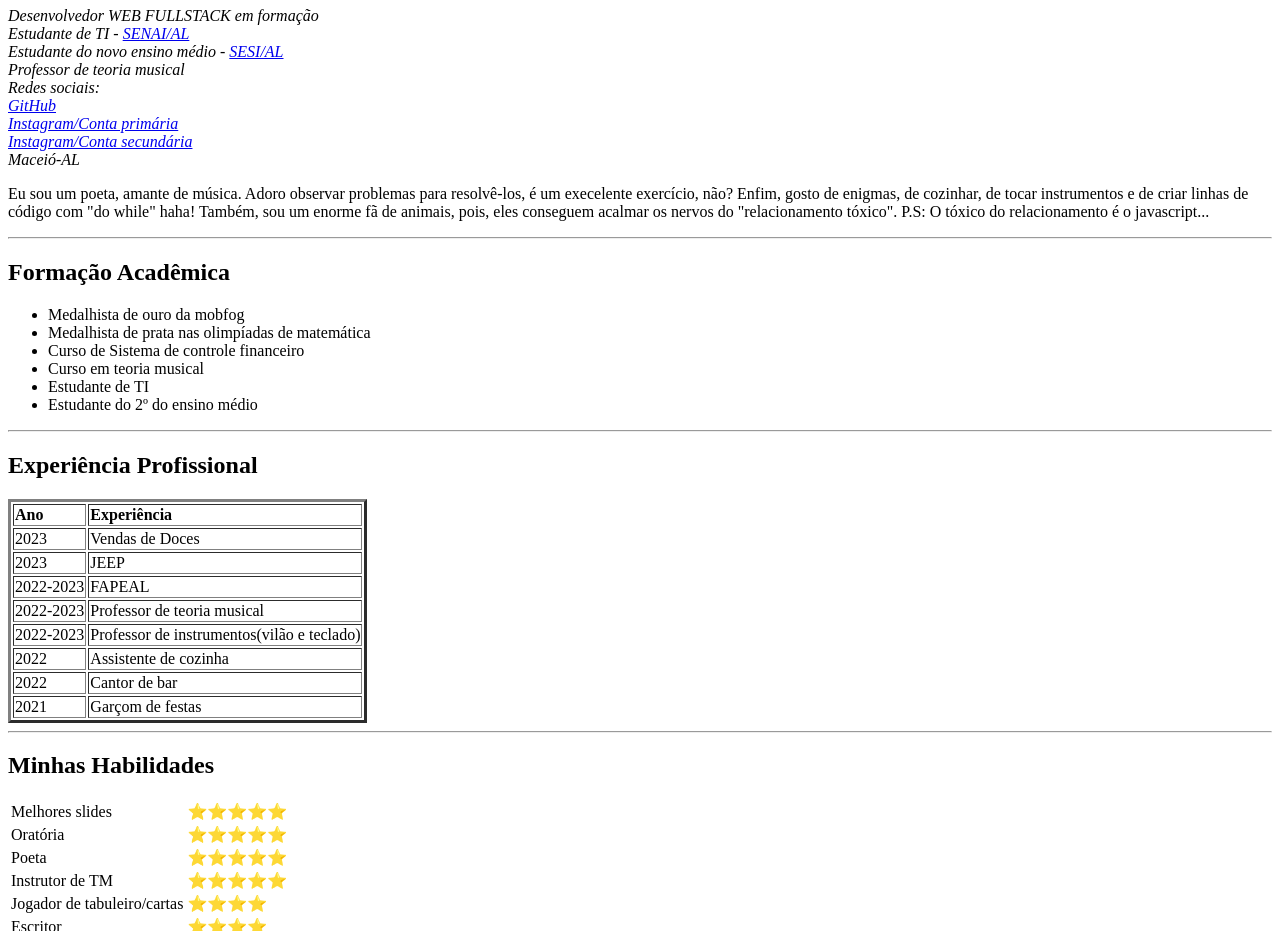
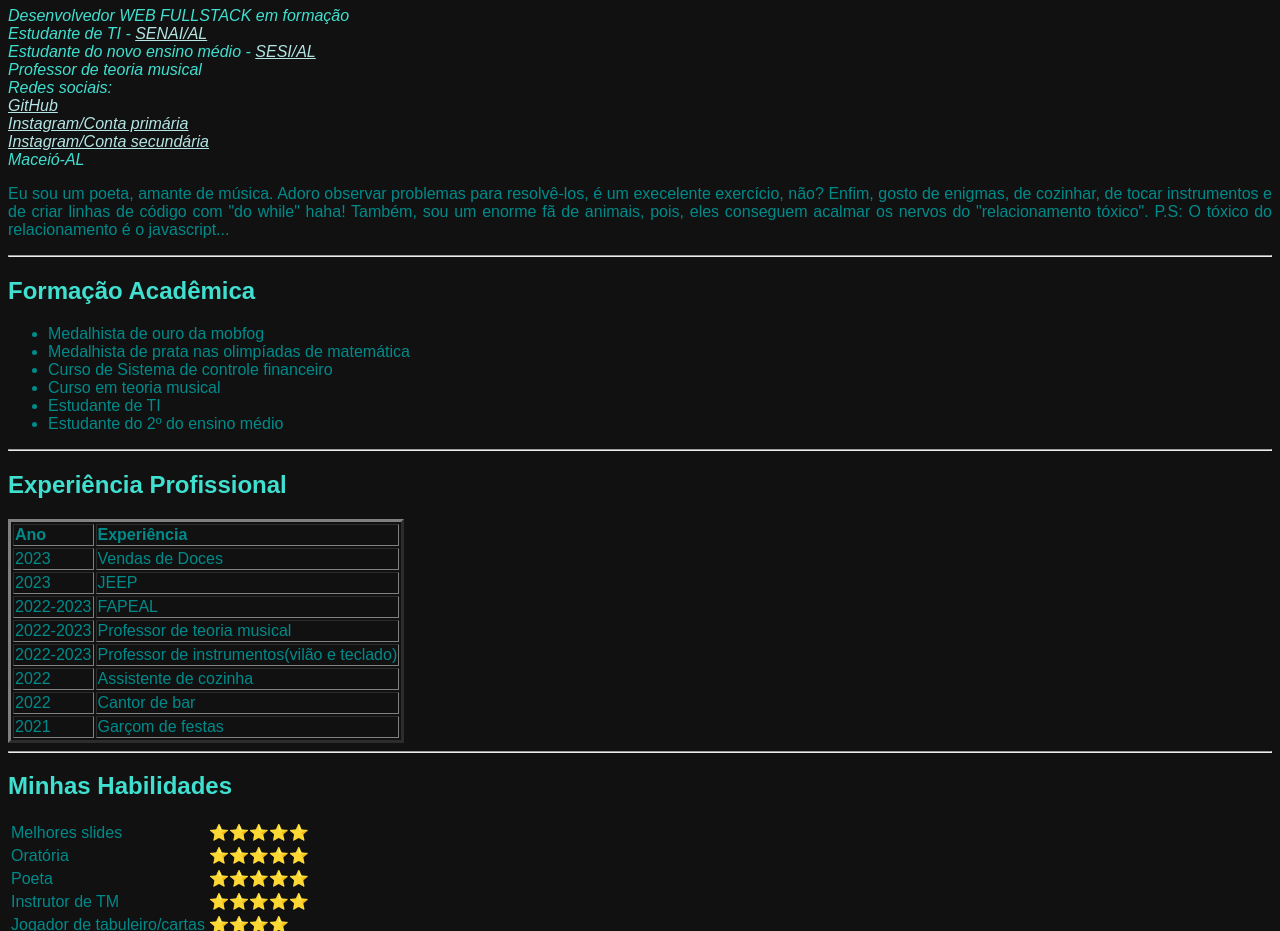
Before and after one commit to AtilaVasck/AtilaVasconcelos, a plain HTML site: page index.html in a window 1280 px wide. Shown: the part 73-1004 px from the top of the page. Drawn offline with Linux system fonts and the light colour scheme.

Commit message:
Add files via upload

```diff
--- a/index.html
+++ b/index.html
@@ -5,134 +5,135 @@
     <meta http-equiv="X-UA-Compatible" content="IE=edge">
     <meta name="viewport" content="width=device-width, initial-scale=1.0">
     <title>Átila Vasconcelos Homepage</title>
+    <link rel="stylesheet" href="./styleIndex.css">
 </head>
 <body>
-    <h1>Átila Vasconcelos</h1>
+    <h1 class="label3" class="label5">Átila Vasconcelos</h1>
     <p>
         <em>
             Desenvolvedor WEB FULLSTACK em formação <br>
-            Estudante de TI -  <a href="https://al.senai.br/">SENAI/AL</a> <br>
-            Estudante do novo ensino médio - <a href="https://al.sesi.com.br/">SESI/AL</a> <br>
+            Estudante de TI -  <a href="https://al.senai.br/" class="label4">SENAI/AL</a> <br>
+            Estudante do novo ensino médio - <a href="https://al.sesi.com.br/" class="label4">SESI/AL</a> <br>
             Professor de teoria musical <br>
             Redes sociais: <br>
-            <a href="https://github.com/AtilaVasck">GitHub</a> <br>
-            <a href="https://www.instagram.com/atila_vasck/">Instagram/Conta primária</a> <br>
-            <a href="https://www.instagram.com/sei.la_vasck/">Instagram/Conta secundária</a> <br>
+            <a href="https://github.com/AtilaVasck" class="label4">GitHub</a> <br>
+            <a href="https://www.instagram.com/atila_vasck/" class="label4">Instagram/Conta primária</a> <br>
+            <a href="https://www.instagram.com/sei.la_vasck/" class="label4">Instagram/Conta secundária</a> <br>
             Maceió-AL
         </em>
     </p>
-    <p>
+    <p class="label">
         Eu sou um poeta, amante de música. Adoro observar problemas para resolvê-los, é um execelente exercício, não? Enfim, gosto de enigmas, de cozinhar, de tocar instrumentos e de criar linhas de código com "do while" haha! Também, sou um enorme fã de animais, pois, eles conseguem acalmar os nervos do "relacionamento tóxico". P.S: O tóxico do relacionamento é o javascript...
     </p>
     <hr>
-    <h2>Formação Acadêmica</h2>
+    <h2 class="label2">Formação Acadêmica</h2>
     <ul>
-        <li>Medalhista de ouro da mobfog</li>
-        <li>Medalhista de prata nas olimpíadas de matemática</li>
-        <li>Curso de Sistema de controle financeiro</li>
-        <li>Curso em teoria musical</li>
-        <li>Estudante de TI</li>
-        <li>Estudante do 2º do ensino médio</li>
+        <li class="label">Medalhista de ouro da mobfog</li>
+        <li class="label">Medalhista de prata nas olimpíadas de matemática</li>
+        <li class="label">Curso de Sistema de controle financeiro</li>
+        <li class="label">Curso em teoria musical</li>
+        <li class="label">Estudante de TI</li>
+        <li class="label">Estudante do 2º do ensino médio</li>
     </ul>
 
     <hr>
 
-    <h2>Experiência Profissional</h2>
+    <h2 class="label2">Experiência Profissional</h2>
     <table border="3">
         <thead>
             <tr>
-                <td><Strong>Ano</Strong></td>
-                <td><strong>Experiência</strong></td>
+                <td><Strong class="label">Ano</Strong></td>
+                <td><strong class="label">Experiência</strong></td>
             </tr>
         </thead>
         <tbody>
             <tr>
-                <td>2023</td>
-                <td>Vendas de Doces</td>
+                <td class="label">2023</td>
+                <td class="label">Vendas de Doces</td>
             </tr>
             <tr>
-                <td>2023</td>
-                <td>JEEP</td>
+                <td class="label">2023</td>
+                <td class="label">JEEP</td>
             </tr>
             <tr>
-                <td>2022-2023</td>
-                <td>FAPEAL</td>
+                <td class="label">2022-2023</td>
+                <td class="label">FAPEAL</td>
             </tr>
             <tr>
-                <td>2022-2023</td>
-                <td>Professor de teoria musical</td>
+                <td class="label">2022-2023</td>
+                <td class="label">Professor de teoria musical</td>
             </tr>
             <tr>
-                <td>2022-2023</td>
-                <td>Professor de instrumentos(vilão e teclado)</td>
+                <td class="label">2022-2023</td>
+                <td class="label">Professor de instrumentos(vilão e teclado)</td>
             </tr>
             <tr>
-                <td>2022</td>
-                <td>Assistente de cozinha</td>
+                <td class="label">2022</td>
+                <td class="label">Assistente de cozinha</td>
             </tr>
             <tr>
-                <td>2022</td>
-                <td>Cantor de bar</td>
+                <td class="label">2022</td>
+                <td class="label">Cantor de bar</td>
             </tr>
             <tr>
-                <td>2021</td>
-                <td>Garçom de festas</td>
+                <td class="label">2021</td>
+                <td class="label">Garçom de festas</td>
             </tr>
         </tbody>
     </table>
 
     <hr>
-    <h2>Minhas Habilidades</h2>
+    <h2 class="label2">Minhas Habilidades</h2>
     <table>
         <tbody>
             <tr>
-                <td>Melhores slides</td>
+                <td class="label">Melhores slides</td>
                 <td>⭐⭐⭐⭐⭐</td>
             </tr>
             <tr>
-                <td>Oratória</td>
+                <td class="label">Oratória</td>
                 <td>⭐⭐⭐⭐⭐</td>
             </tr>
             <tr>
-                <td>Poeta</td>
+                <td class="label">Poeta</td>
                 <td>⭐⭐⭐⭐⭐</td>
             </tr>
             <tr>
-                <td>Instrutor de TM</td>
+                <td class="label">Instrutor de TM</td>
                 <td>⭐⭐⭐⭐⭐</td>
             </tr>
             <tr>
-                <td>Jogador de tabuleiro/cartas</td>
+                <td class="label">Jogador de tabuleiro/cartas</td>
                 <td>⭐⭐⭐⭐</td>
             </tr>
             <tr>
-                <td>Escritor</td>
+                <td class="label">Escritor</td>
                 <td>⭐⭐⭐⭐</td>
             </tr>
             <tr>
-                <td>Violão</td>
+                <td class="label">Violão</td>
                 <td>⭐⭐⭐⭐</td>
             </tr>
             <tr>
-                <td>Cantor</td>
+                <td class="label">Cantor</td>
                 <td>⭐⭐⭐</td>
             </tr>
             <tr>
-                <td>Lutador de artes marciais</td>
+                <td class="label">Lutador de artes marciais</td>
                 <td>⭐⭐⭐</td>
             </tr>
             <tr>
-                <td>cozinheiro</td>
+                <td class="label">cozinheiro</td>
                 <td>⭐⭐⭐</td>
             </tr>
             <tr>
-                <td>Desenvolvedor WEB</td>
+                <td class="label">Desenvolvedor WEB</td>
                 <td>⭐⭐</td>
             </tr>
         </tbody>
     </table>
     <hr>
-    <h3><a href="./hobby.html">Hobby</a></h3>
-    <h3><a href="./contato.html">Contato</a></h3>
+    <h3><a href="./hobby.html" class="label4">Hobby</a></h3>
+    <h3><a href="./contato.html" class="label4">Contato</a></h3>
 </body>
 </html>
--- /dev/null
+++ b/styleContato.css
@@ -0,0 +1,23 @@
+body{
+    background-color:rgba(0, 0, 0, 0.932);
+    text-align: center;
+    font-family: sans-serif;
+}
+p{
+    color: turquoise;
+}
+.label {
+    color: darkcyan;
+}
+.label2{
+    color: turquoise;
+}
+.label3{
+    color: aquamarine;
+    background-color: black;
+    border-color: azure;
+    border: solid;
+}
+.label4{
+    color: azure;
+}
--- /dev/null
+++ b/styleHobby.css
@@ -0,0 +1,25 @@
+body{
+    background-color:rgba(0, 0, 0, 0.932);
+    text-align: center;
+    font-family: sans-serif;
+}
+p{
+    color: turquoise;
+}
+.label {
+    color: darkcyan;
+}
+.label2{
+    color: turquoise;
+}
+.label3{
+    color: aquamarine;
+    background-color: black;
+    border-color: azure;
+    border: solid;
+}
+.label4{
+    color: azure;
+    border-color: azure;
+    border: solid;
+}
--- /dev/null
+++ b/styleIndex.css
@@ -0,0 +1,20 @@
+body{
+    background-color:rgba(0, 0, 0, 0.932);
+    text-align: justify;
+    font-family: sans-serif;
+}
+p{
+    color: turquoise;
+}
+.label {
+    color: darkcyan;
+}
+.label2{
+    color: turquoise;
+}
+.label3{
+    color: aquamarine;
+}
+.label4{
+    color: rgb(180, 228, 228);
+}
```
Also changed, not shown: contato.html (+19 -18 lines), hobby.html (+32 -31 lines).
